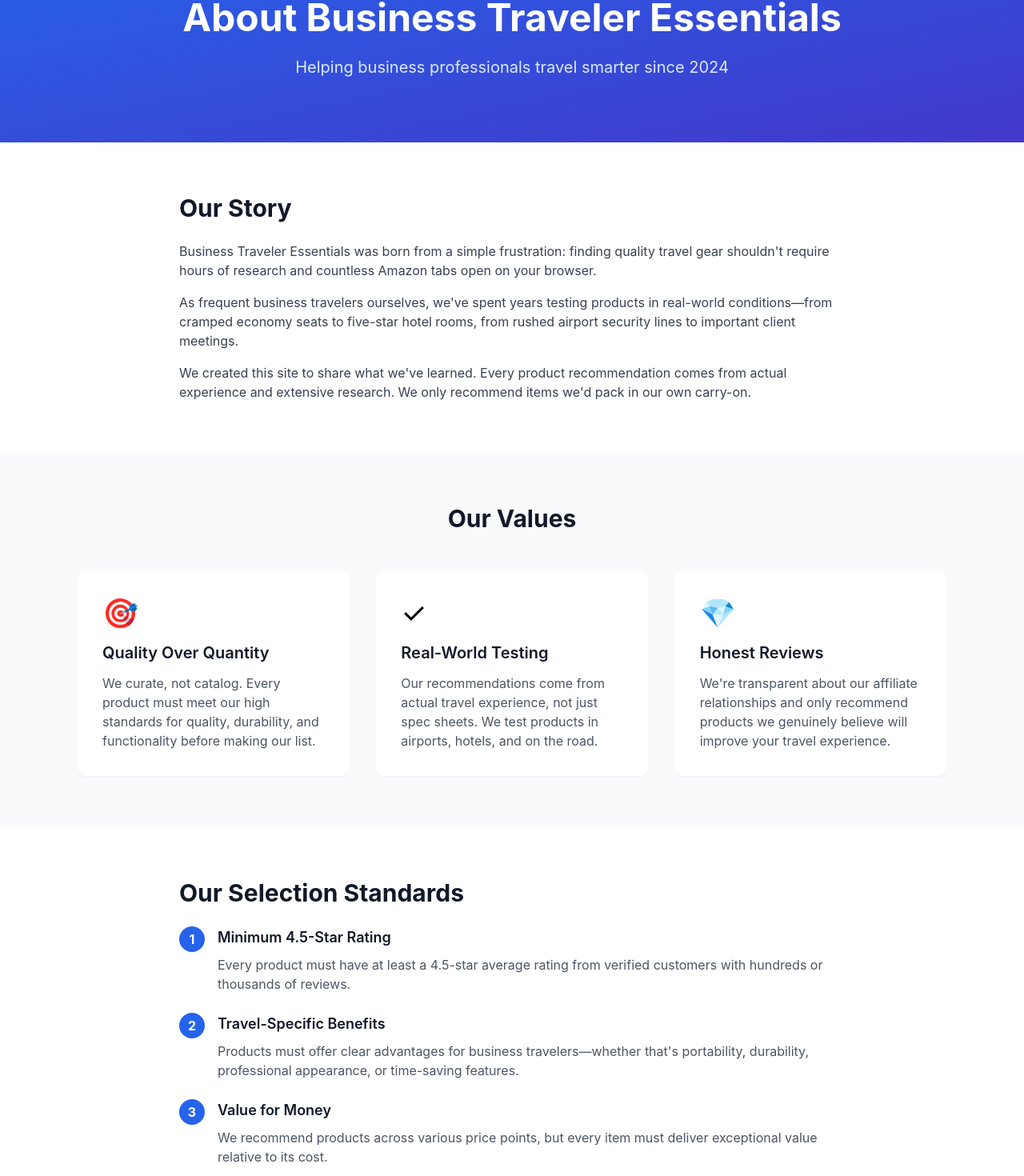
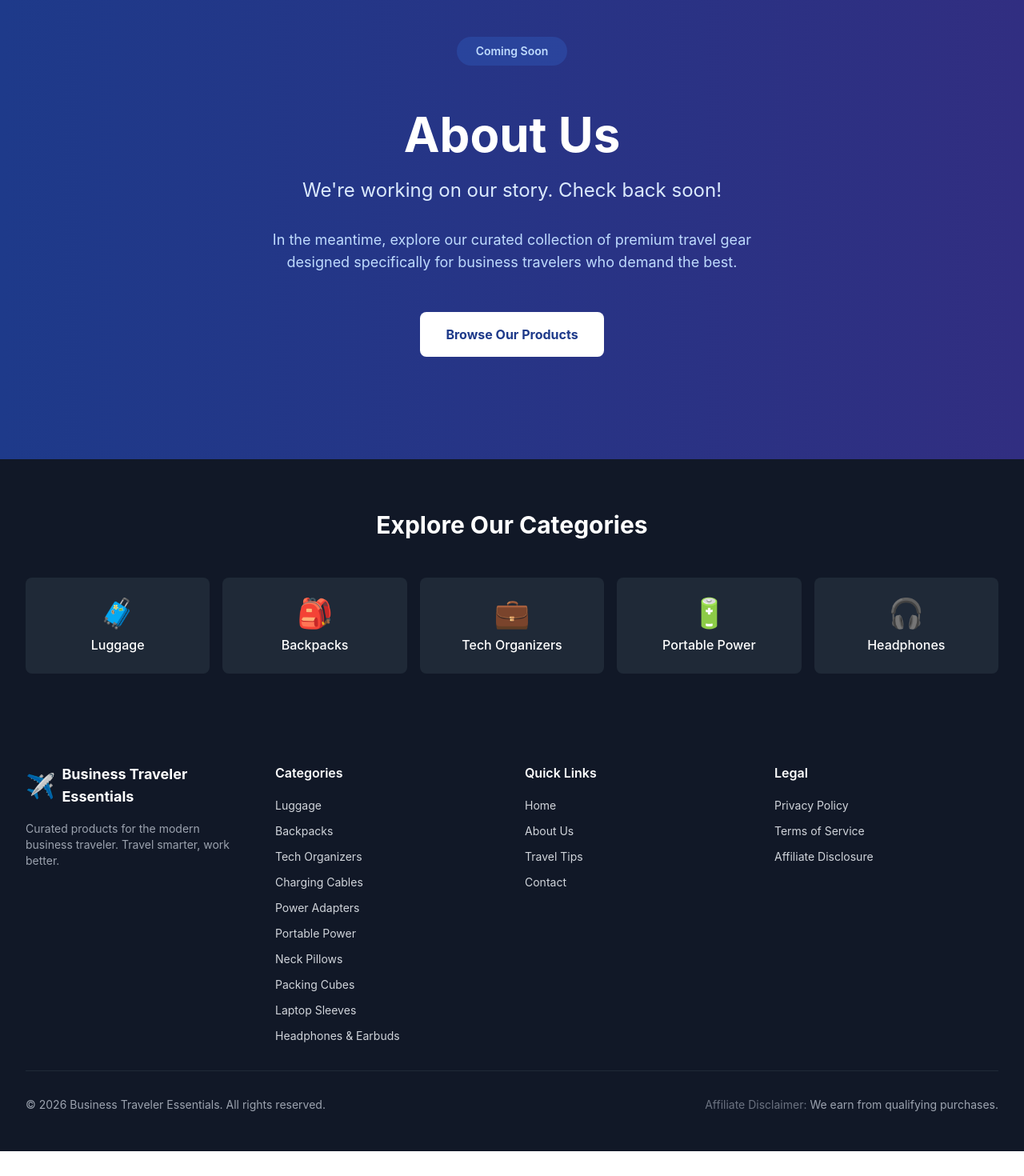
Before and after one commit to camelranchentertainment/business-traveler-essentials, a Next.js app: page /about in a window 1280 px wide. Shown: the part 146-1616 px from the top of the page at 80% size. After the commit the page ends 1585 px from the top, so only its background shows below. Built offline with nearby package versions, Linux system fonts and the light colour scheme.

Commit message:
Update about.jsx

```diff
--- a/pages/about.jsx
+++ b/pages/about.jsx
@@ -1,4 +1,5 @@
 import Head from 'next/head';
+import Link from 'next/link';
 import Navigation from '../components/Navigation';
 import Footer from '../components/Footer';
 
@@ -7,135 +8,80 @@ export default function About() {
     <>
       <Head>
         <title>About Us - Business Traveler Essentials</title>
-        <meta name="description" content="Learn about Business Traveler Essentials and our mission to help business professionals travel smarter with curated product recommendations." />
+        <meta name="description" content="Learn more about Business Traveler Essentials" />
       </Head>
 
-      <div className="min-h-screen flex flex-col bg-gray-50">
+      <div className="min-h-screen flex flex-col bg-black">
         <Navigation />
 
         <main className="flex-grow">
-          {/* Hero */}
-          <section className="bg-gradient-to-br from-blue-600 to-indigo-700 text-white py-20">
-            <div className="max-w-4xl mx-auto px-4 sm:px-6 lg:px-8 text-center">
-              <h1 className="text-4xl md:text-5xl font-bold mb-6">About Business Traveler Essentials</h1>
-              <p className="text-xl text-blue-100">
-                Helping business professionals travel smarter since 2024
+          {/* Coming Soon Hero */}
+          <section className="relative bg-gradient-to-r from-blue-900 to-indigo-900 text-white py-32 overflow-hidden">
+            <div className="absolute inset-0 z-0">
+              <div className="absolute inset-0 bg-gradient-to-r from-blue-900/90 to-indigo-900/80"></div>
+            </div>
+
+            <div className="relative z-10 max-w-4xl mx-auto px-4 sm:px-6 lg:px-8 text-center">
+              <div className="mb-8">
+                <span className="inline-block bg-blue-500/20 text-blue-200 px-6 py-2 rounded-full text-sm font-semibold mb-6">
+                  Coming Soon
+                </span>
+              </div>
+              <h1 className="text-4xl md:text-6xl font-bold mb-6">About Us</h1>
+              <p className="text-xl md:text-2xl text-blue-100 mb-8">
+                We're working on our story. Check back soon!
               </p>
+              <p className="text-lg text-blue-200 mb-12 max-w-2xl mx-auto">
+                In the meantime, explore our curated collection of premium travel gear
+                designed specifically for business travelers who demand the best.
+              </p>
+
+              <Link href="/">
+                <button className="bg-white text-blue-900 font-bold py-4 px-8 rounded-lg hover:bg-blue-50 transition-all duration-300 transform hover:scale-105">
+                  Browse Our Products
+                </button>
+              </Link>
             </div>
           </section>
 
-          {/* Our Story */}
-          <section className="py-16 bg-white">
-            <div className="max-w-4xl mx-auto px-4 sm:px-6 lg:px-8">
-              <h2 className="text-3xl font-bold mb-6 text-gray-900">Our Story</h2>
-              <div className="prose prose-lg max-w-none text-gray-700 space-y-4">
-                <p>
-                  Business Traveler Essentials was born from a simple frustration: finding quality travel
-                  gear shouldn't require hours of research and countless Amazon tabs open on your browser.
-                </p>
-                <p>
-                  As frequent business travelers ourselves, we've spent years testing products in real-world
-                  conditions—from cramped economy seats to five-star hotel rooms, from rushed airport security
-                  lines to important client meetings.
-                </p>
-                <p>
-                  We created this site to share what we've learned. Every product recommendation comes from
-                  actual experience and extensive research. We only recommend items we'd pack in our own carry-on.
-                </p>
+          {/* Quick Links */}
+          <section className="py-16 bg-gray-900">
+            <div className="max-w-7xl mx-auto px-4 sm:px-6 lg:px-8">
+              <h2 className="text-3xl font-bold text-white text-center mb-12">
+                Explore Our Categories
+              </h2>
+              <div className="grid grid-cols-2 md:grid-cols-5 gap-4">
+                <Link href="/category/luggage">
+                  <div className="bg-gray-800 hover:bg-blue-600 p-6 rounded-lg text-center cursor-pointer transition-all">
+                    <span className="text-4xl mb-2 block">🧳</span>
+                    <span className="text-white font-medium">Luggage</span>
+                  </div>
+                </Link>
+                <Link href="/category/backpacks">
+                  <div className="bg-gray-800 hover:bg-blue-600 p-6 rounded-lg text-center cursor-pointer transition-all">
+                    <span className="text-4xl mb-2 block">🎒</span>
+                    <span className="text-white font-medium">Backpacks</span>
+                  </div>
+                </Link>
+                <Link href="/category/tech-organizers">
+                  <div className="bg-gray-800 hover:bg-blue-600 p-6 rounded-lg text-center cursor-pointer transition-all">
+                    <span className="text-4xl mb-2 block">💼</span>
+                    <span className="text-white font-medium">Tech Organizers</span>
+                  </div>
+                </Link>
+                <Link href="/category/portable-power">
+                  <div className="bg-gray-800 hover:bg-blue-600 p-6 rounded-lg text-center cursor-pointer transition-all">
+                    <span className="text-4xl mb-2 block">🔋</span>
+                    <span className="text-white font-medium">Portable Power</span>
+                  </div>
+                </Link>
+                <Link href="/category/headphones">
+                  <div className="bg-gray-800 hover:bg-blue-600 p-6 rounded-lg text-center cursor-pointer transition-all">
+                    <span className="text-4xl mb-2 block">🎧</span>
+                    <span className="text-white font-medium">Headphones</span>
+                  </div>
+                </Link>
               </div>
-            </div>
-          </section>
-
-          {/* Our Values */}
-          <section className="py-16 bg-gray-50">
-            <div className="max-w-6xl mx-auto px-4 sm:px-6 lg:px-8">
-              <h2 className="text-3xl font-bold mb-12 text-gray-900 text-center">Our Values</h2>
-              <div className="grid grid-cols-1 md:grid-cols-3 gap-8">
-                <div className="bg-white p-8 rounded-xl shadow-sm">
-                  <div className="text-4xl mb-4">🎯</div>
-                  <h3 className="text-xl font-semibold mb-3 text-gray-900">Quality Over Quantity</h3>
-                  <p className="text-gray-600">
-                    We curate, not catalog. Every product must meet our high standards for quality,
-                    durability, and functionality before making our list.
-                  </p>
-                </div>
-                <div className="bg-white p-8 rounded-xl shadow-sm">
-                  <div className="text-4xl mb-4">✓</div>
-                  <h3 className="text-xl font-semibold mb-3 text-gray-900">Real-World Testing</h3>
-                  <p className="text-gray-600">
-                    Our recommendations come from actual travel experience, not just spec sheets.
-                    We test products in airports, hotels, and on the road.
-                  </p>
-                </div>
-                <div className="bg-white p-8 rounded-xl shadow-sm">
-                  <div className="text-4xl mb-4">💎</div>
-                  <h3 className="text-xl font-semibold mb-3 text-gray-900">Honest Reviews</h3>
-                  <p className="text-gray-600">
-                    We're transparent about our affiliate relationships and only recommend products
-                    we genuinely believe will improve your travel experience.
-                  </p>
-                </div>
-              </div>
-            </div>
-          </section>
-
-          {/* Our Standards */}
-          <section className="py-16 bg-white">
-            <div className="max-w-4xl mx-auto px-4 sm:px-6 lg:px-8">
-              <h2 className="text-3xl font-bold mb-6 text-gray-900">Our Selection Standards</h2>
-              <div className="space-y-6">
-                <div className="flex items-start">
-                  <div className="flex-shrink-0 w-8 h-8 bg-blue-600 text-white rounded-full flex items-center justify-center font-bold mr-4">
-                    1
-                  </div>
-                  <div>
-                    <h3 className="font-semibold text-lg mb-2 text-gray-900">Minimum 4.5-Star Rating</h3>
-                    <p className="text-gray-600">
-                      Every product must have at least a 4.5-star average rating from verified customers
-                      with hundreds or thousands of reviews.
-                    </p>
-                  </div>
-                </div>
-                <div className="flex items-start">
-                  <div className="flex-shrink-0 w-8 h-8 bg-blue-600 text-white rounded-full flex items-center justify-center font-bold mr-4">
-                    2
-                  </div>
-                  <div>
-                    <h3 className="font-semibold text-lg mb-2 text-gray-900">Travel-Specific Benefits</h3>
-                    <p className="text-gray-600">
-                      Products must offer clear advantages for business travelers—whether that's portability,
-                      durability, professional appearance, or time-saving features.
-                    </p>
-                  </div>
-                </div>
-                <div className="flex items-start">
-                  <div className="flex-shrink-0 w-8 h-8 bg-blue-600 text-white rounded-full flex items-center justify-center font-bold mr-4">
-                    3
-                  </div>
-                  <div>
-                    <h3 className="font-semibold text-lg mb-2 text-gray-900">Value for Money</h3>
-                    <p className="text-gray-600">
-                      We recommend products across various price points, but every item must deliver
-                      exceptional value relative to its cost.
-                    </p>
-                  </div>
-                </div>
-              </div>
-            </div>
-          </section>
-
-          {/* Affiliate Disclosure */}
-          <section className="py-16 bg-blue-50 border-t border-blue-100">
-            <div className="max-w-4xl mx-auto px-4 sm:px-6 lg:px-8">
-              <h2 className="text-2xl font-bold mb-4 text-gray-900">Affiliate Disclosure</h2>
-              <p className="text-gray-700 leading-relaxed">
-                Business Traveler Essentials is a participant in the Amazon Services LLC Associates Program,
-                an affiliate advertising program designed to provide a means for sites to earn advertising
-                fees by advertising and linking to Amazon.com. When you purchase through our links, we may
-                earn a commission at no additional cost to you. This helps us continue providing free,
-                high-quality content to business travelers. Our recommendations are based solely on product
-                quality and suitability for business travel, not commission rates.
-              </p>
             </div>
           </section>
         </main>
```
